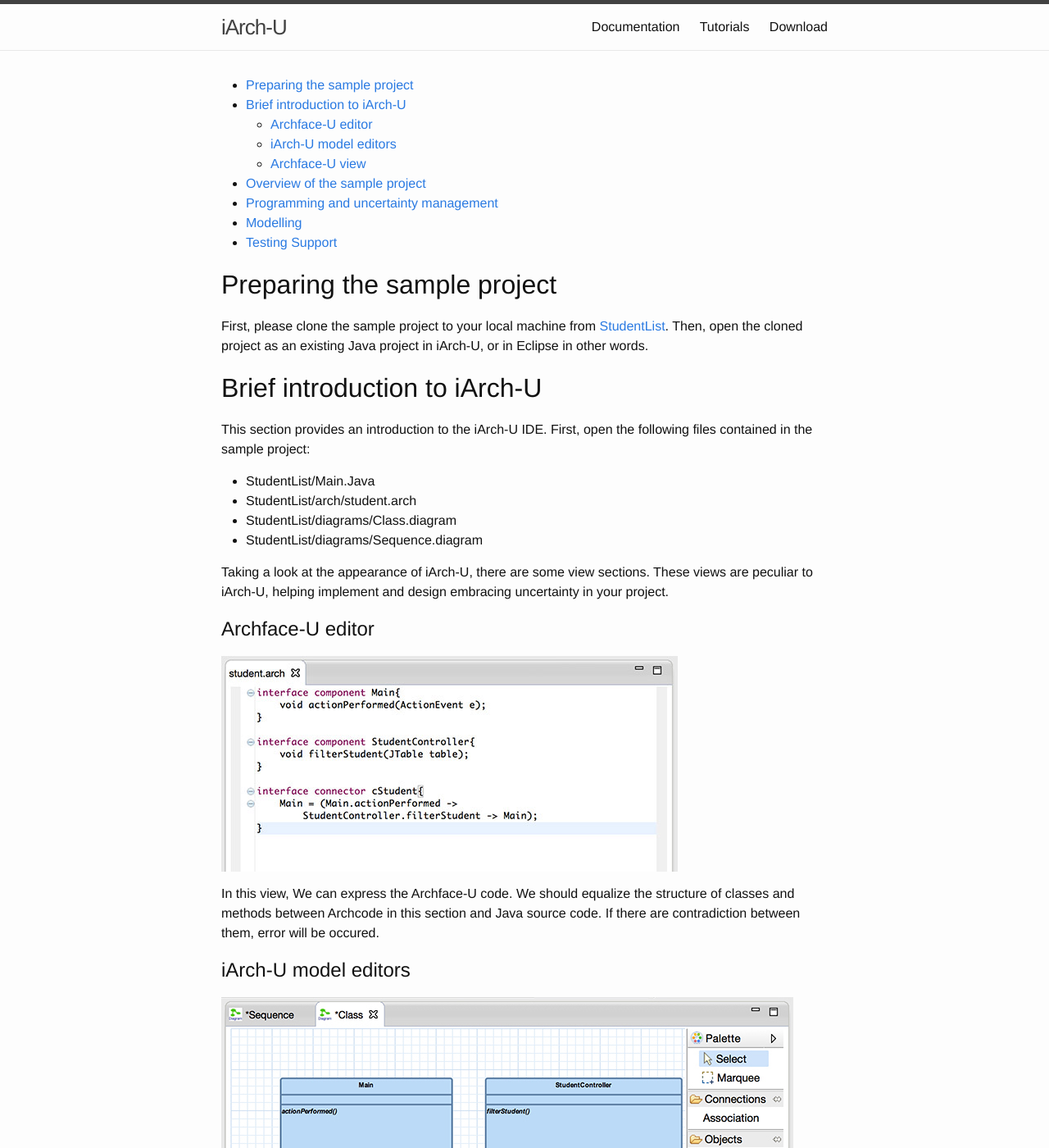
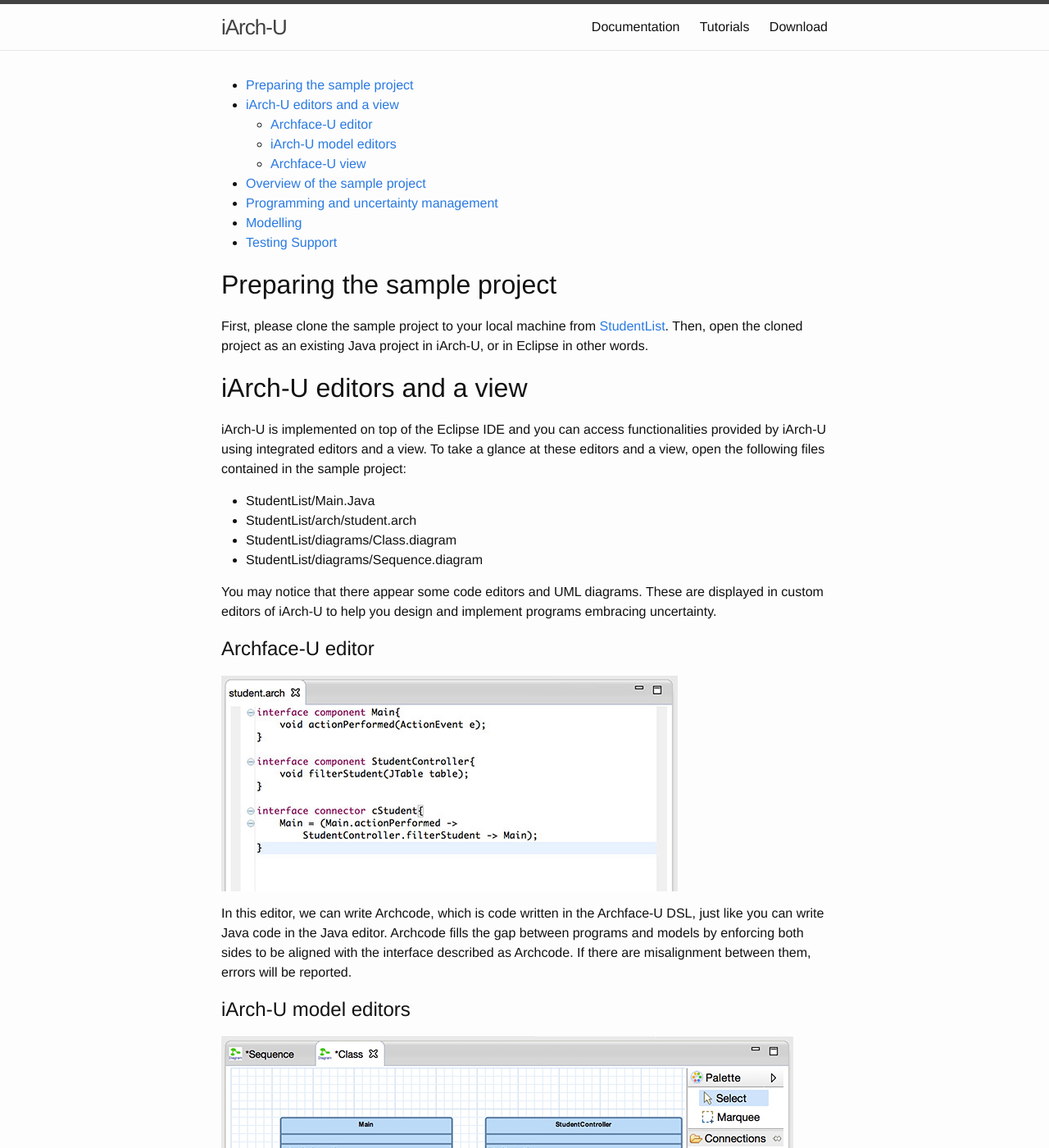
Before and after one commit to posl/iArch, a Jekyll site: the page built from tutorials.md, in a window 1280 px wide and 1400 px high. Shown: the whole window at 82% size. Built offline with Jekyll 4.4.1, drawn with Linux system fonts in a browser that asks for light colours; some of the changed text lies outside the part shown.

Commit message:
Updated first two sections.

```diff
--- a/tutorials.md
+++ b/tutorials.md
@@ -13,27 +13,27 @@
 Then, open the cloned project as an existing Java project in iArch-U, or in Eclipse in other words.
 
 
-# Brief introduction to iArch-U
+# iArch-U editors and a view
 
-This section provides an introduction to the iArch-U IDE.
-First, open the following files contained in the sample project:
+iArch-U is implemented on top of the Eclipse IDE and you can access functionalities provided by iArch-U using integrated editors and a view.
+To take a glance at these editors and a view, open the following files contained in the sample project:
 
 - StudentList/Main.Java
 - StudentList/arch/student.arch
 - StudentList/diagrams/Class.diagram
 - StudentList/diagrams/Sequence.diagram
 
-Taking a look at the appearance of iArch-U, there are some view sections.
-These views are peculiar to iArch-U, helping implement and design embracing uncertainty in your project.
+You may notice that there appear some code editors and UML diagrams.
+These are displayed in custom editors of iArch-U to help you design and implement programs embracing uncertainty.
 
 
 ## Archface-U editor
 
 ![Archface-U editor](../images/archcode.jpg)
 
-In this view, We can express the Archface-U code.
-We should equalize the structure of classes and methods between Archcode in this section and Java source code.
-If there are contradiction between them, error will be occured.
+In this editor, we can write Archcode, which is code written in the Archface-U DSL, just like you can write Java code in the Java editor.
+Archcode fills the gap between programs and models by enforcing both sides to be aligned with the interface described as Archcode.
+If there are misalignment between them, errors will be reported.
 
 
 ## iArch-U model editors
@@ -42,18 +42,18 @@
 
 ![iArch-U sequence diagram editor](../images/sequence_diagram_tut_01.jpg)
 
-The class diagram and the sequence diagram belong to this section.
-If there are some structural update in this diagrams, then Archcode will be changed to follow this update.
-This change will be operated not only if uncertainty is changed to be certain, but also if certain component or connector is changed to be uncertain.
+You can see iArch-U class and sequence diagrams, which are extensions of the UML class and sequence diagrams respectively, by opening corresponding files.
+Once you make some changes in these diagrams, Archcode will be changed accordingly.
+This will happen not only when a certain component or connector is changed to be uncertain, but also when an uncertain component or connector is changed to be certain.
 
 
 ## Archface-U view
 
 ![Archface-U view](../images/archface_u_view_tut.jpg)
 
-Archface-U view provides the overview of uncertainty in the project.
-Component names, uncertain types, implementation status and recent changes are listed.
-Behaviors are also listed under components list.
+`Archface-U View` reports the overview of the project status regarding uncertainty.
+It displays the current component status as well as history information collected from the past commit log of a tied repository.
+The behaviour list is also displayed under the component list.
 
 
 # Overview of the sample project
```
